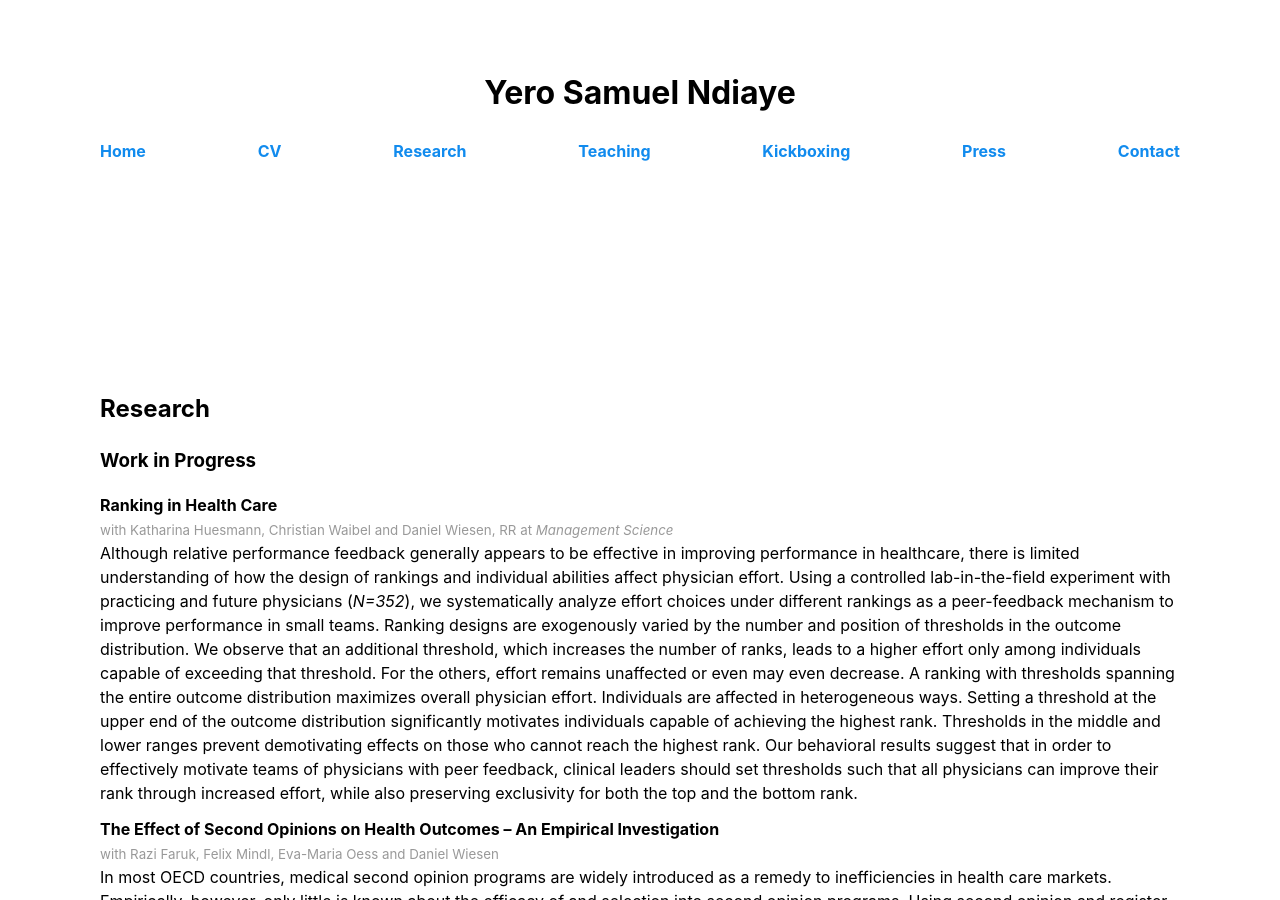
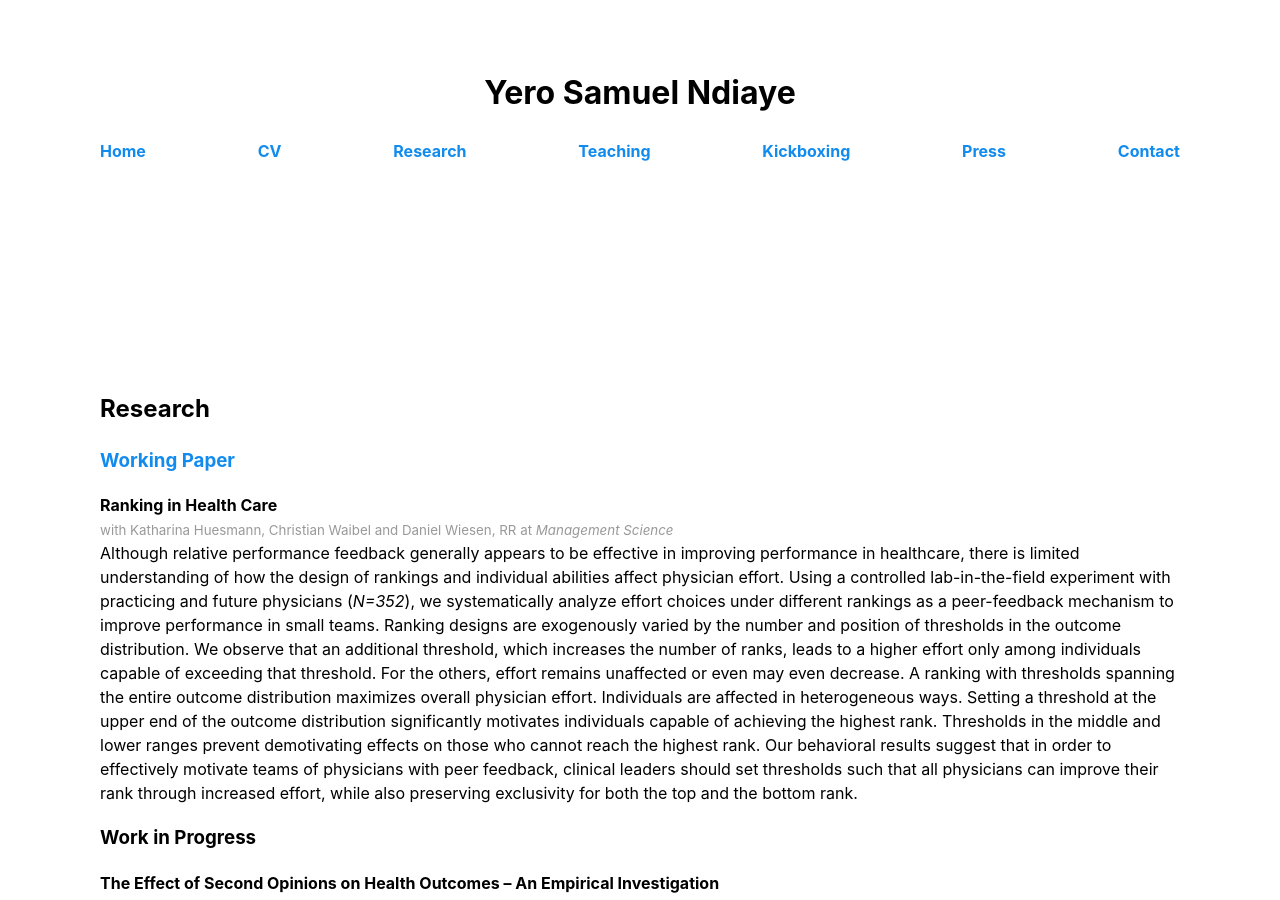
Before and after one commit to yerondiaye/yerondiaye.github.io, a Jekyll site: the page research.html, which Jekyll copies as it is, in a window 1280 px wide and 900 px high. Built offline with Jekyll 4.4.1, drawn with Linux system fonts in a browser that asks for light colours.

Commit message:
Update research.html

```diff
--- a/research.html
+++ b/research.html
@@ -25,12 +25,13 @@
         <main>
             <h2>Research</h2>
 
-            <h3>Work in Progress</h3>
-
+            <h3><a href="https://papers.ssrn.com/sol3/papers.cfm?abstract_id=4798100">Working Paper</a></h3>
 <p><b>Ranking in Health Care</b> </br>
 <small>with Katharina Huesmann, Christian Waibel and Daniel Wiesen, RR at <i>Management Science</i></small></br>
 Although relative performance feedback generally appears to be effective in improving performance in healthcare, there is limited understanding of how the design of rankings and individual abilities affect physician effort. Using a controlled lab-in-the-field experiment with practicing and future physicians (<i>N=352</i>), we systematically analyze effort choices under different rankings as a peer-feedback mechanism to improve performance in small teams. Ranking designs are exogenously varied by the number and position of thresholds in the outcome distribution. We observe that an additional threshold, which increases the number of ranks, leads to a higher effort only among individuals capable of exceeding that threshold. For the others, effort remains unaffected or even may even decrease. A ranking with thresholds spanning the entire outcome distribution maximizes overall physician effort. Individuals are affected in heterogeneous ways. Setting a threshold at the upper end of the outcome distribution significantly motivates individuals capable of achieving the highest rank. Thresholds in the middle and lower ranges prevent demotivating effects on those who cannot reach the highest rank. Our behavioral results suggest that in order to effectively motivate teams of physicians with peer feedback, clinical leaders should set thresholds such that all physicians can improve their rank through increased effort, while also preserving exclusivity for both the top and the bottom rank.
 
+
+            <h3>Work in Progress</h3>
 <p><b>The Effect of Second Opinions on Health Outcomes – An Empirical Investigation</b> </br>
 <small>with Razi Faruk, Felix Mindl, Eva-Maria Oess and Daniel Wiesen</small></br>
 In most OECD countries, medical second opinion programs are widely introduced as a remedy to
```
